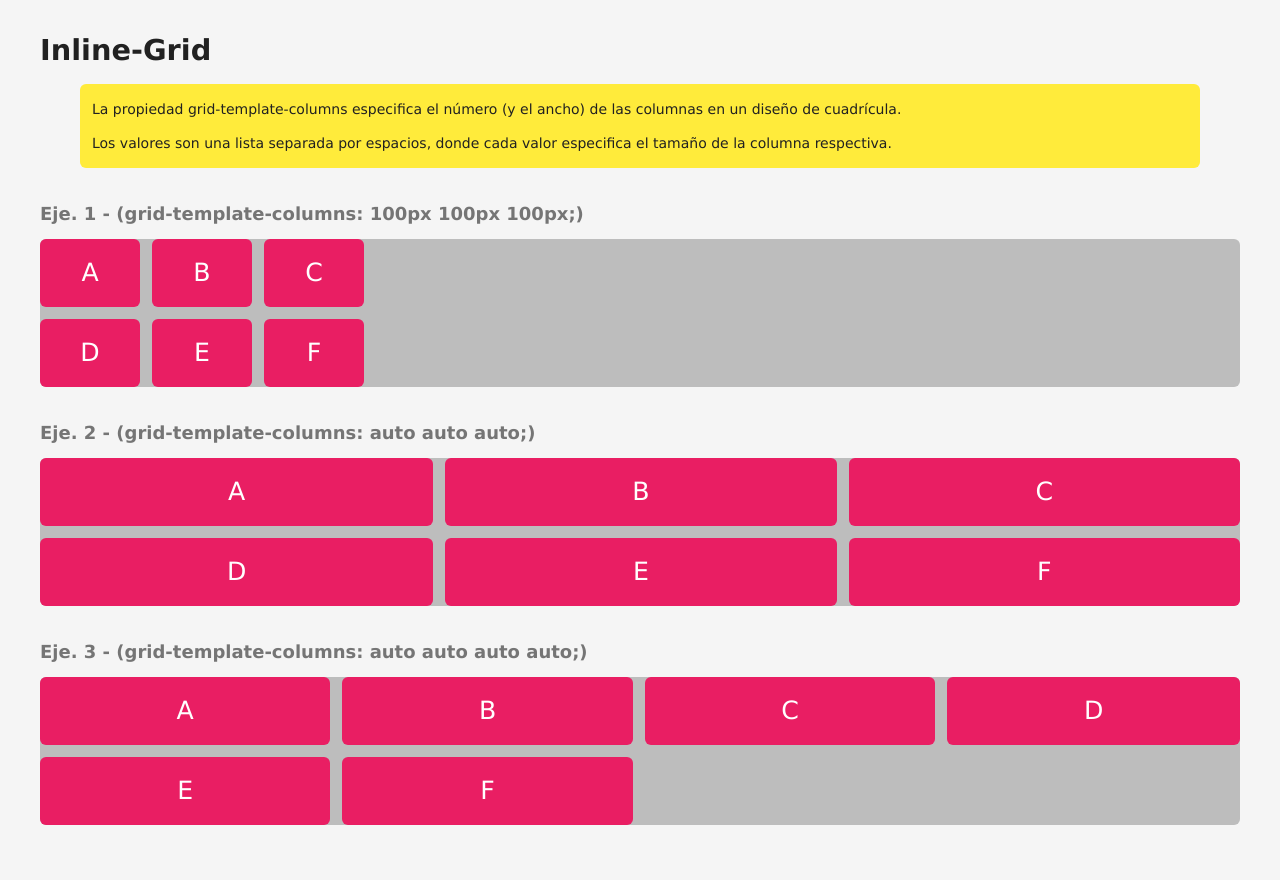
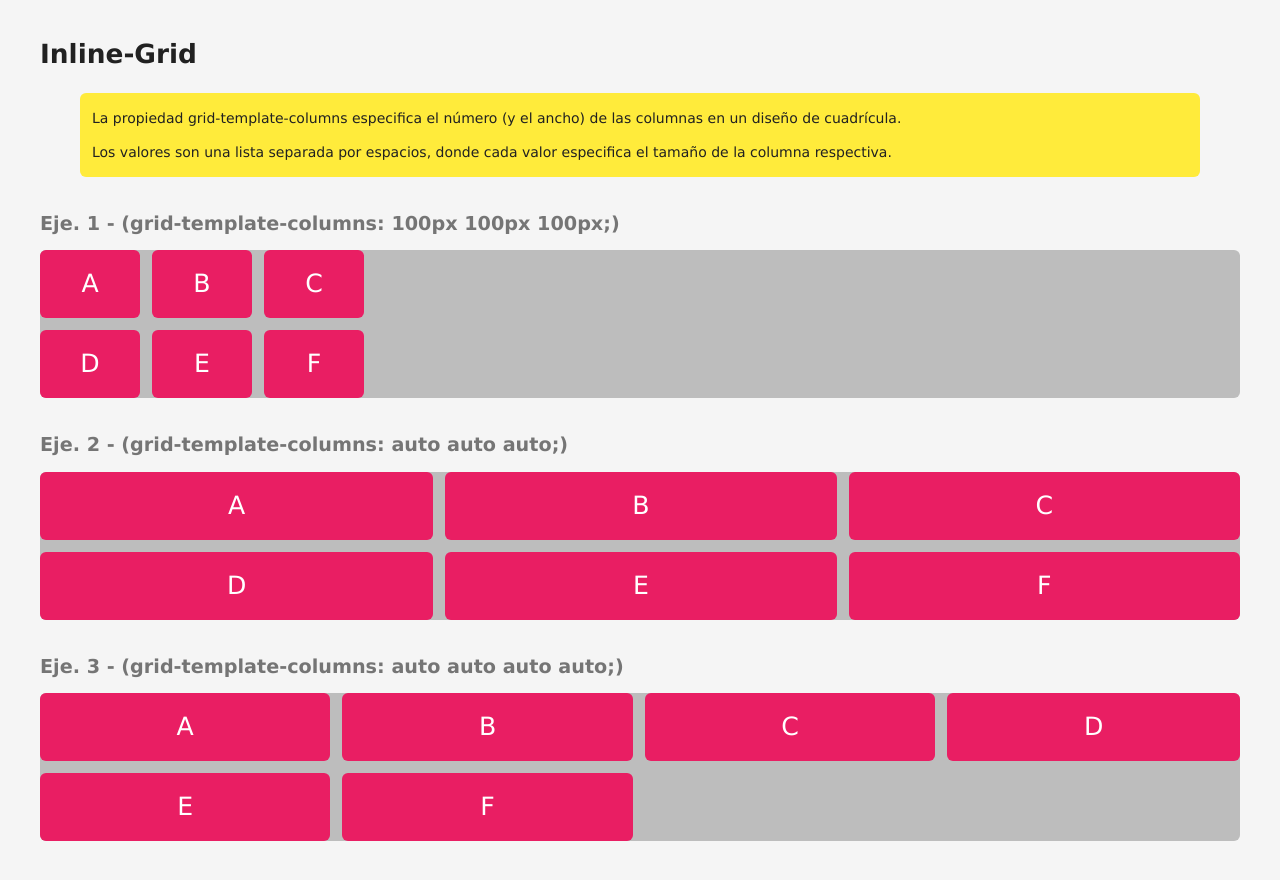
Before and after one commit to jBenitoLopez/CSS-Grid-Layout-Examples, a plain HTML site: page 01_Inline-Grid.html in a window 1280 px wide. Drawn offline with Linux system fonts and the light colour scheme.

Commit message:
fix: css h1 and h2

```diff
--- a/styles.css
+++ b/styles.css
@@ -28,11 +28,14 @@ body {
 
 h1 {
   color: var(--primary-text);
-  font-size: 2.4rem;
+  font-size: 2.2rem;
+  line-height: 2.4rem;
   margin-bottom: 2rem;
 }
 
 h2 {
+  font-size: 1.6rem;
+  line-height: 1.8rem;
   margin-top: 3rem;
   color: var(--secondary-text);
 }
```
